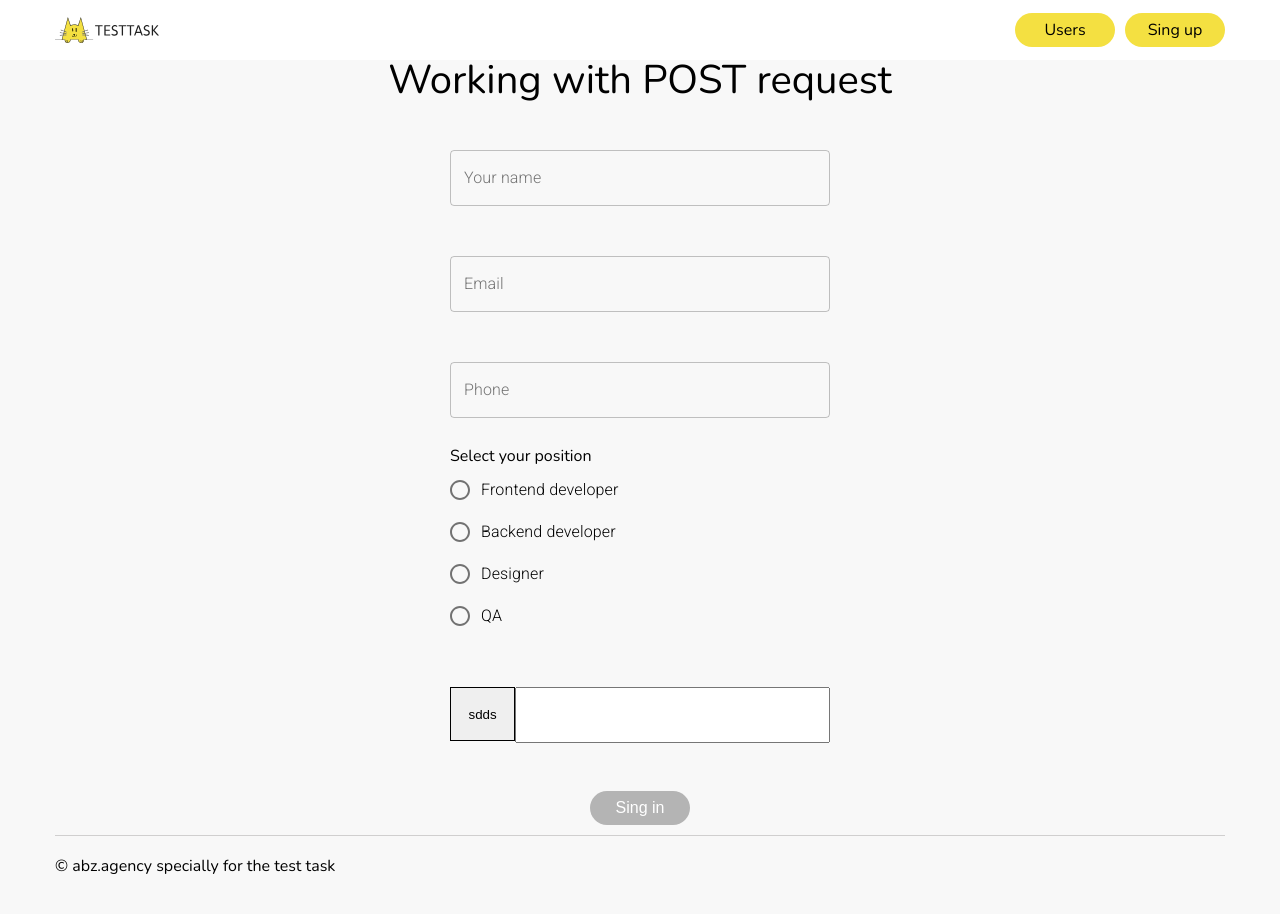
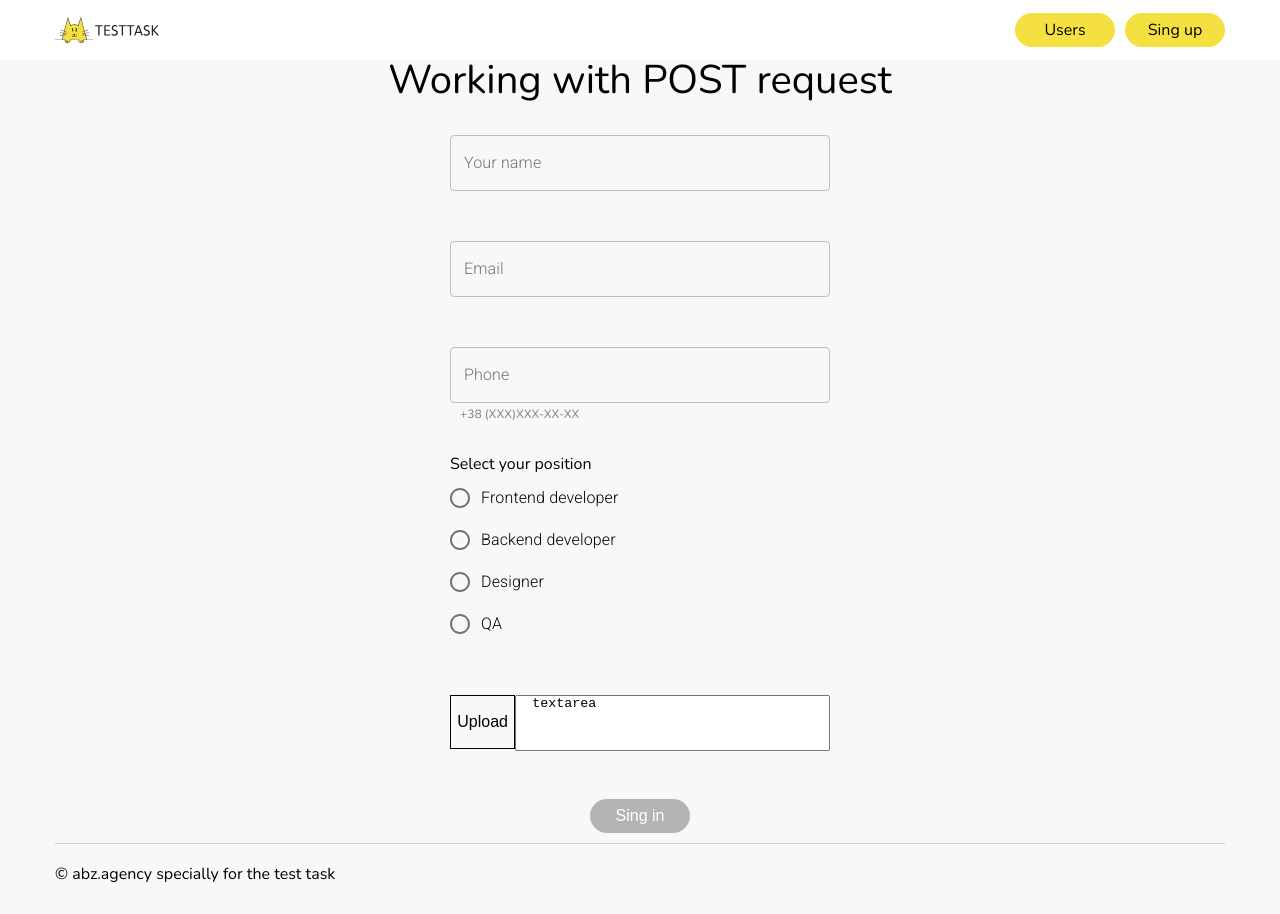
Before and after one commit to mryevhenii07/project, a React (Create React App) app: page /login in a window 1280 px wide. Built offline with nearby package versions, Linux system fonts and the light colour scheme.

Commit message:
added radio

```diff
--- a/package.json
+++ b/package.json
@@ -5,12 +5,14 @@
   "homepage": "https://mryevhenii07.github.io/project",
   "dependencies": {
     "@material-ui/core": "^4.12.4",
+    "@reduxjs/toolkit": "^1.8.5",
     "@testing-library/jest-dom": "^5.16.5",
     "@testing-library/react": "^13.3.0",
     "@testing-library/user-event": "^13.5.0",
     "react": "^18.2.0",
     "react-dom": "^18.2.0",
     "react-hook-form": "^7.34.2",
+    "react-redux": "^8.0.2",
     "react-router-dom": "^5.3.3",
     "react-scripts": "5.0.1",
     "sass": "^1.54.5",
--- a/src/index.js
+++ b/src/index.js
@@ -1,9 +1,11 @@
 import React from "react";
 import ReactDOM from "react-dom/client";
+import { Provider } from "react-redux";
 
 import { BrowserRouter } from "react-router-dom";
 import "./index.css";
 import App from "./App";
+import { store } from "./store/store";
 
 import "./index.scss";
 
@@ -11,7 +13,9 @@ const root = ReactDOM.createRoot(document.getElementById("root"));
 root.render(
   <React.StrictMode>
     <BrowserRouter>
-      <App />
+      <Provider store={store}>
+        <App />
+      </Provider>
     </BrowserRouter>
   </React.StrictMode>
 );
--- a/src/pages/form/Form.jsx
+++ b/src/pages/form/Form.jsx
@@ -8,33 +8,45 @@ import { makeStyles } from "@material-ui/core/styles";
 import Radio from "@material-ui/core/Radio";
 import RadioGroup from "@material-ui/core/RadioGroup";
 import FormControlLabel from "@material-ui/core/FormControlLabel";
-import FormControl from "@material-ui/core/FormControl";
-import FormLabel from "@material-ui/core/FormLabel";
+
+// import FormControl from '@material-ui/core/FormControl';
+// import FormLabel from '@material-ui/core/FormLabel';
 
 import s from "./Form.module.scss";
 
-const useStyles = makeStyles((theme) => ({
-  root: {
-    "& .MuiTextField-root": {
-      margin: theme.spacing(1),
-      width: "25ch",
-    },
-  },
-}));
+// const useStyles = makeStyles((theme) => ({
+//   root: {
+//     '& .MuiTextField-root': {
+//       margin: theme.spacing(1),
+//       width: '25ch',
+//       color: 'green',
+//     },
+//   },
+// }));
 
 const Form = () => {
-  const [value, setValue] = useState("female");
+  // const [isChack, setIsChack] = useState(false);
+  const [value, setValue] = useState("");
   const [data, setData] = useState("");
 
-  const classes = useStyles();
+  //   const classes = useStyles();
 
-  const { register, handleSubmit } = useForm([]);
+  const {
+    register,
+    handleSubmit,
+    reset,
+    formState: { errors, isValid },
+  } = useForm({ mode: "onChange" });
 
-  const handleChange = (event) => {
-    setValue(event.target.value);
+  const handleChange = (e) => {
+    setValue(e.target.value);
   };
 
-  const onSubmit = (data) => setData(data);
+  console.log(value);
+  const onSubmit = (data) => {
+    setData(data);
+    reset();
+  };
 
   console.log(data);
 
@@ -42,33 +54,64 @@ const Form = () => {
     <div className={s.wrapForm}>
       <h1 className={s.formMainTitle}>Working with POST request</h1>
       <form onSubmit={handleSubmit(onSubmit)} className={s.form}>
+        <label htmlFor="" className={s.formLabel}>
           <TextField
             className={s.formInputYourName}
-          {...register("Your name", { required: true, maxLength: 20 })}
+            {...register("yourName", {
+              required: "Required field",
+              //   minLength: { value: 3, message: 'Minimum 3 characters' },
+              maxLength: { value: 10, message: "Maximum 10 characters" },
+            })}
             id="outlined-text-input"
             label="Your name"
             autoComplete="current-text"
             variant="outlined"
           />
-
+          <div className={s.wrapError}>
+            {errors?.yourName && (
+              <p className={s.error}>{errors?.yourName?.message || "Error!"}</p>
+            )}
+          </div>
+        </label>
+        <label htmlFor="">
           <TextField
             className={s.formInputEmail}
             type="email"
-          {...register("Email")}
+            {...register("email", {
+              required: "Required field",
+              minLength: { value: 7, message: " Minimum 7 characters" },
+              maxLength: { value: 26, message: "Maximum 26 characters" },
+              pattern: {
+                value: /^[A-Z0-9._%+-]+@[A-Z0-9.-]+\.[A-Z]{2,}$/i,
+                message: "Invalid email address",
+              },
+            })}
             id="outlined-email-input"
             label="Email"
             autoComplete="current-email"
             variant="outlined"
           />
+          <div className={s.wrapError}>
+            {errors?.email && (
+              <p className={s.error}>{errors?.email?.message || "Error!"}</p>
+            )}
+          </div>
+        </label>
+        <label htmlFor="">
           <TextField
             className={s.formInputPhone}
             type="phone"
-          {...register("Phone")}
+            {...register("phone")}
             id="outlined-phone-input"
             label="Phone"
             autoComplete="current-phone"
             variant="outlined"
           />
+          <div className={s.wrapPhone}>
+            +38 (XXX)XXX-XX-XX
+            {/* {errors?.phone && <p className={s.error}>{errors?.phone?.message || 'Error!'}</p>} */}
+          </div>
+        </label>
         <p className={s.selectPosition}>Select your position</p>
         {/* <FormControl component="fieldset"> */}
 
@@ -79,45 +122,44 @@ const Form = () => {
           onChange={handleChange}
         >
           <FormControlLabel
-            {...register("Frontend developer")}
+            className={s.formRadio}
+            {...register("frontendDeveloper")}
             value="Frontend developer"
-            control={<Radio />}
+            control={<Radio color="primary" />}
             label="Frontend developer"
           />
+
           <FormControlLabel
-            {...register("Backend developer")}
+            {...register("backendDeveloper")}
             value="Backend developer"
-            control={<Radio />}
+            control={<Radio color="primary" />}
             label="Backend developer"
           />
           <FormControlLabel
             value="Designer"
-            control={<Radio />}
+            control={<Radio color="primary" />}
             label="Designer"
-            {...register("Designer")}
+            {...register("designer")}
           />
           <FormControlLabel
             value="QA"
-            control={<Radio />}
+            control={<Radio color="primary" />}
             label="QA"
             {...register("QA")}
           />
         </RadioGroup>
         {/* </FormControl> */}
         <div className={s.wrapBtnTextarea}>
-          <button className={s.formBtn}>sdds</button>
+          <button className={s.formBtn}>Upload</button>
           <textarea
-            // value="textarea"
+            value="textarea"
             {...register("textarea")}
             className={s.formTextarea}
             placeholder="Upload your photo"
-          >
-            {" "}
-          </textarea>
+          ></textarea>
         </div>
         <div className={s.wrapFormSubmit}>
-          {/* <input type="submit" className={s.formSubmit} /> */}
-          <button type="submit" className={s.formSubmit}>
+          <button type="submit" className={s.formSubmit} disabled={!isValid}>
             Sing in
           </button>
         </div>
--- a/src/pages/form/Form.module.scss
+++ b/src/pages/form/Form.module.scss
@@ -8,6 +8,7 @@
     line-height: 40px;
     font-weight: 400;
   }
+
   .form {
     margin: 0 auto;
     width: 380px;
@@ -15,12 +16,35 @@
     //   border: 1px solid red;
     //   text-align: center;
 
+    //     .formLabel{
+    //         width: 100%;
+    //  height: 70px;
+    //  border: 1px solid red;
+
+    //     }
+
     .formInputYourName,
     .formInputEmail,
     .formInputPhone {
       width: 100%;
-      margin-top: 50px;
+      margin-top: 35px;
       border: 0px;
+    }
+
+    .wrapError {
+      height: 15px;
+      width: 100%;
+      font-size: 12px;
+      color: red;
+    }
+    .wrapPhone {
+      padding: 4px 10px;
+      height: 15px;
+      width: 100%;
+      font-size: 12px;
+      line-height: 14px;
+      font-weight: 400;
+      color: #7e7e7e;
     }
 
     .selectPosition {
@@ -29,6 +53,7 @@
       font-weight: 400;
       margin-top: 25px;
     }
+
     .wrapBtnTextarea {
       display: flex;
       width: 100%;
@@ -43,6 +68,10 @@
         width: 83px;
         height: 100%;
         border: 1px solid #000;
+        font-weight: 400;
+        font-size: 16px;
+        line-height: 26px;
+        background-color: var(--body-bg);
       }
       .formTextarea {
         display: flex;
@@ -74,6 +103,10 @@
         color: #fff;
         background-color: #b4b4b4;
       }
+      //   button.formSubmit:disabled{background-color: red;}
+      //   button[disabled]{background-color: red; font-size: 40px;}
+      //   .formSubmit[disabled]:hover{background-color: red;font-size: 40px;}
+      //   .formSubmit[disabled]{background-color: red;font-size: 40px;}
     }
   }
 }
--- a/src/pages/users/Users.jsx
+++ b/src/pages/users/Users.jsx
@@ -64,7 +64,6 @@ const Users = () => {
         </li>
       </ul>
       <div className={s.wrapShowMore}>
-        {" "}
         <button className={s.showMore}>Show more</button>
       </div>
     </div>
--- a/src/pages/users/Users.module.scss
+++ b/src/pages/users/Users.module.scss
@@ -87,9 +87,9 @@
     width: 100%;
     display: flex;
     justify-content: center;
+    margin-top: 54px;
     .showMore {
       font-family: "Nunito", sans-serif;
-      margin-top: 54px;
       width: 120px;
       height: 34px;
       background-color: var(--bg-btn);
--- /dev/null
+++ b/src/store/store.js
@@ -0,0 +1,6 @@
+import { configureStore, combineReducers } from "@reduxjs/toolkit";
+import userSlice from "./userSlice/userSlice";
+
+export const store = configureStore({
+  reducer: userSlice,
+});
--- /dev/null
+++ b/src/store/userSlice/userSlice.js
@@ -0,0 +1,33 @@
+import { createSlice } from "@reduxjs/toolkit";
+
+const initialState = {
+  yourName: null,
+  email: null,
+  phone: null,
+  checkbox: null,
+  token: null,
+};
+
+const userSlice = createSlice({
+  name: "user",
+  initialState,
+  reducers: {
+    addUser(state, action) {
+      state.yourName = action.payload.yourName;
+      state.email = action.payload.email;
+      state.phone = action.payload.phone;
+      state.checkbox = action.payload.checkbox;
+      state.token = action.payload.token;
+    },
+    removeUser(state) {
+      state.yourName = null;
+      state.email = null;
+      state.phone = null;
+      state.checkbox = null;
+      state.token = null;
+    },
+  },
+});
+
+export const { addUser, removeUser } = userSlice.actions;
+export default userSlice.reducer;
```
Also changed, not shown: 2 other files (tests, documents, lock files or other folders). Lines whose indentation alone changed are shown as unchanged.
